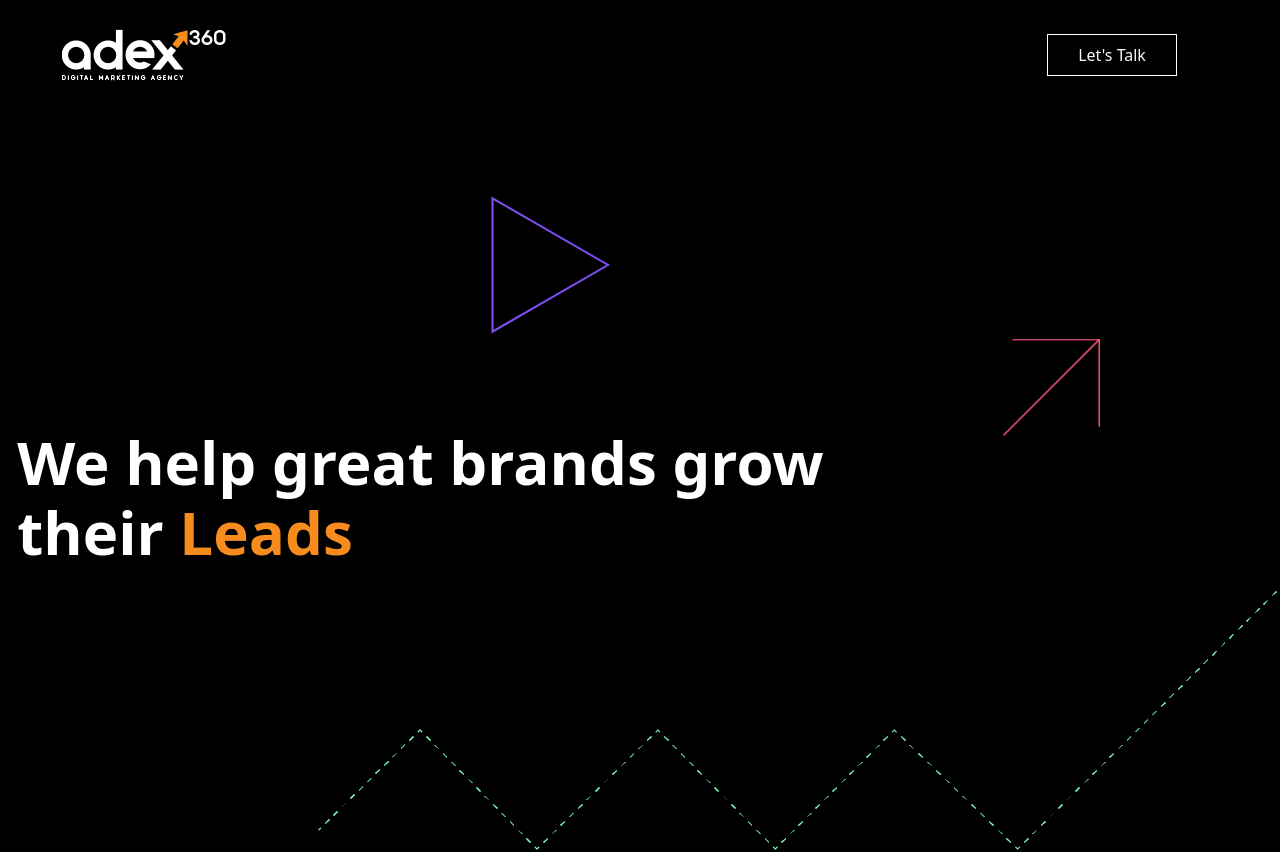
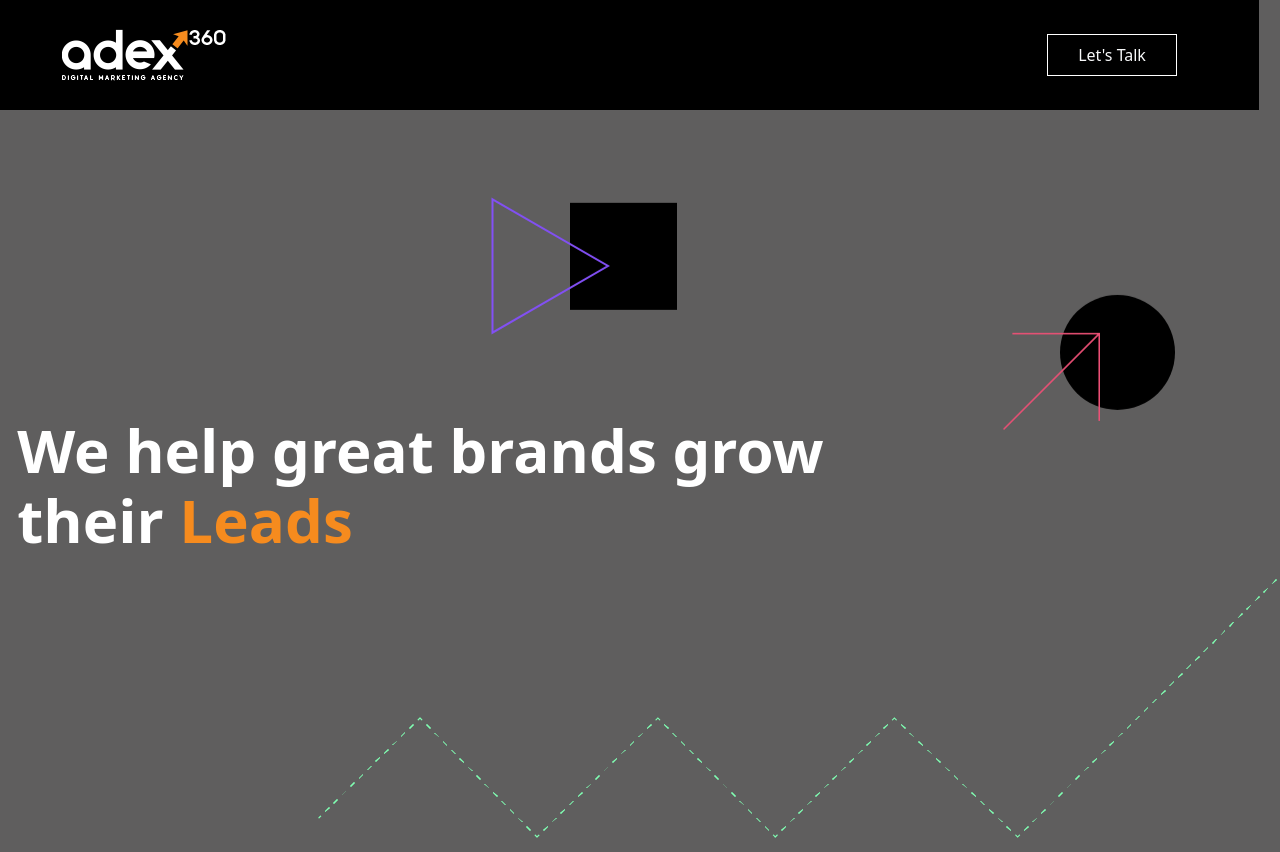
Before and after one commit to Munib47/Adex-360, a React (Vite) app: page / in a window 1280 px wide. Shown: the top 852 px of the page. Built offline with nearby package versions, Linux system fonts and the light colour scheme.

Commit message:
animations

```diff
--- a/src/components/HeroSection/Hero.css
+++ b/src/components/HeroSection/Hero.css
@@ -1,19 +1,53 @@
 .bg-black {
-  background-color: #000000;
+  background-color: rgb(95, 94, 94) !important;
+  transform: translateY(-30px);
 }
 
 .orange-color {
   color: #f68b1e;
 }
+
+.polygonSquare,
+.arrowpurpleCircle {
+  display: flex;
+}
 .polygon {
   margin-top: 15vw;
   margin-left: 40vw;
-  animation: moveDownUp 6s ease-in-out infinite;
+  position: relative;
+  z-index: 1;
 }
+
+.polygon img {
+  animation: moveDownUp 2s ease-in-out infinite;
+}
+
+.square {
+  position: relative;
+  transform: translate(-40px, 200px);
+}
+
+.square img {
+  animation: moveDownUp 4s ease-in-out infinite;
+}
+
 .arrowpurple {
   margin-left: 80vw;
-  animation: moveDownUp 9s ease-in-out infinite;
+  animation: moveDownUp 4s ease-in-out infinite;
+  position: relative;
+  z-index: 2;
 }
+
+.circle {
+  position: relative;
+  z-index: 1;
+  transform: translate(-40px, -40px);
+}
+
+.circle img {
+  animation: moveDownUp 2s ease-in-out infinite;
+}
+
 #hero-section {
   height: 62.5vw;
   padding-left: 3vw;
@@ -117,9 +151,21 @@
     transform: translateY(0);
   }
   50% {
-    transform: translateY(20px);
+    transform: translateY(5px);
   }
   100% {
     transform: translateY(0);
   }
 }
+
+@keyframes moveUpDown {
+  0% {
+    transform: translateY(0);
+  }
+  50% {
+    transform: translateY(5px);
+  }
+  100% {
+    transform: translateY(0);
+  }
+}
--- a/src/components/HeroSection/Hero.jsx
+++ b/src/components/HeroSection/Hero.jsx
@@ -4,7 +4,9 @@ import "bootstrap/dist/css/bootstrap.css";
 import AOS from "aos";
 import "aos/dist/aos.css";
 import ArrowTop from "../../assets/img/arrow.svg";
+import Circle from "../../assets/img/circle.svg";
 import Polygon from "../../assets/img/polygon.svg";
+import Square from "../../assets/img/square.svg";
 import Lines from "../../assets/img/lines.png";
 
 import "./Hero.css";
@@ -18,13 +20,23 @@ const Hero = () => {
   return (
     <>
       <div data-aos="fade-left">
-        <div className="polygon">
-          <img src={Polygon} alt="pm" className="img-responsive" />
+        <div className="polygonSquare">
+          <div className="polygon">
+            <img src={Polygon} alt="pm" className="img-responsive" />
+          </div>
+          <div className="square">
+            <img src={Square} alt="pm" className="img-responsive" />
+          </div>
         </div>
-        <div className="arrowpurple">
-          <img src={ArrowTop} alt="pm" className="img-responsive" />
+        <div className="arrowpurpleCircle">
+          <div className="arrowpurple">
+            <img src={ArrowTop} alt="pm" className="img-responsive" />
+          </div>
+          <div className="circle">
+            <img src={Circle} alt="pm" className="img-responsive" />
+          </div>
         </div>
-        <div id="hero-section" className="bg-black ">
+        <div id="hero-section" className="bg-black">
           <h1 className="hero-section__heading ">
             We help great brands grow
             <br /> their <span className="orange-color">Leads</span>
--- a/src/index.css
+++ b/src/index.css
@@ -1,6 +1,6 @@
 body {
   margin: 0;
-  background-color: black;
+  background-color: rgb(95, 94, 94);
   place-items: center;
   min-width: 320px;
   min-height: 100vh;
```
Also changed, not shown: src/assets/img/circle.svg (added), src/assets/img/square.svg (added).
